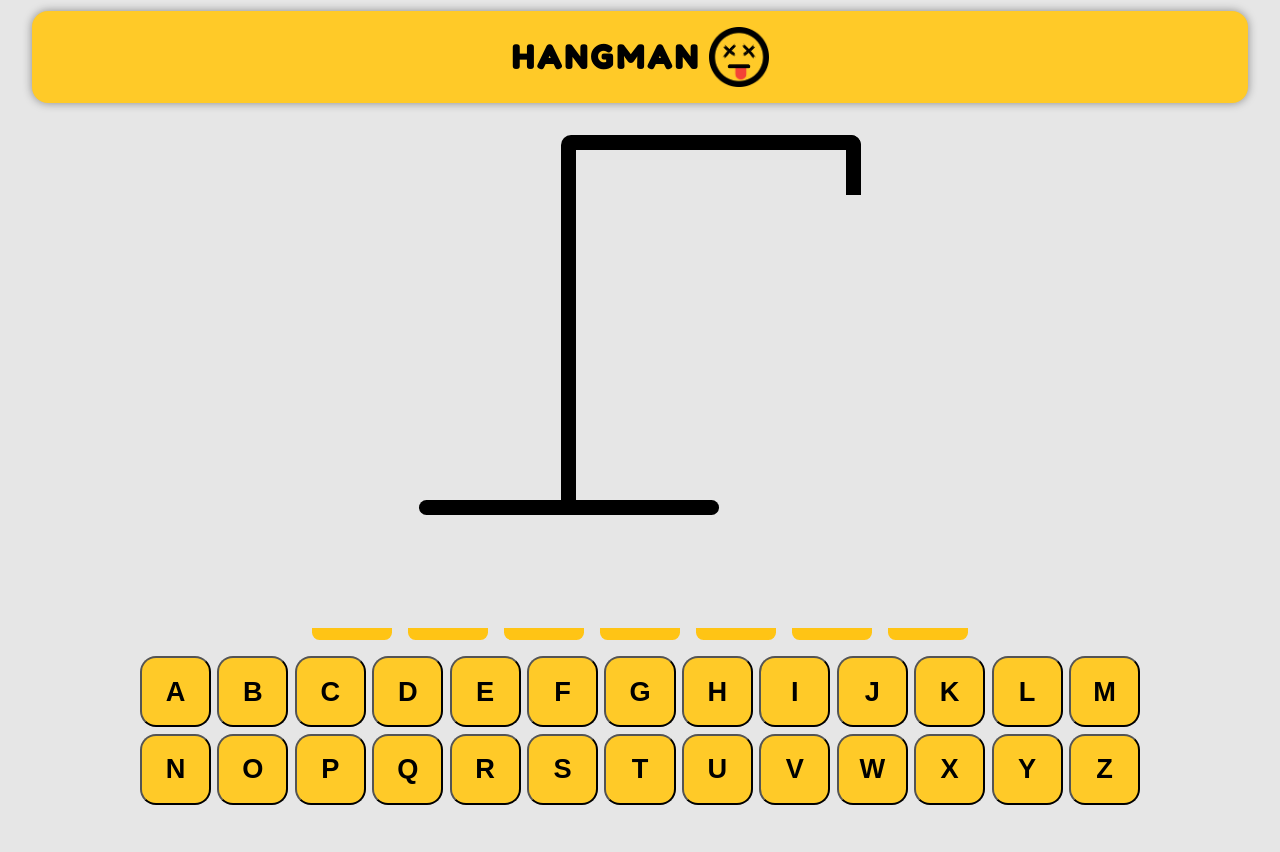
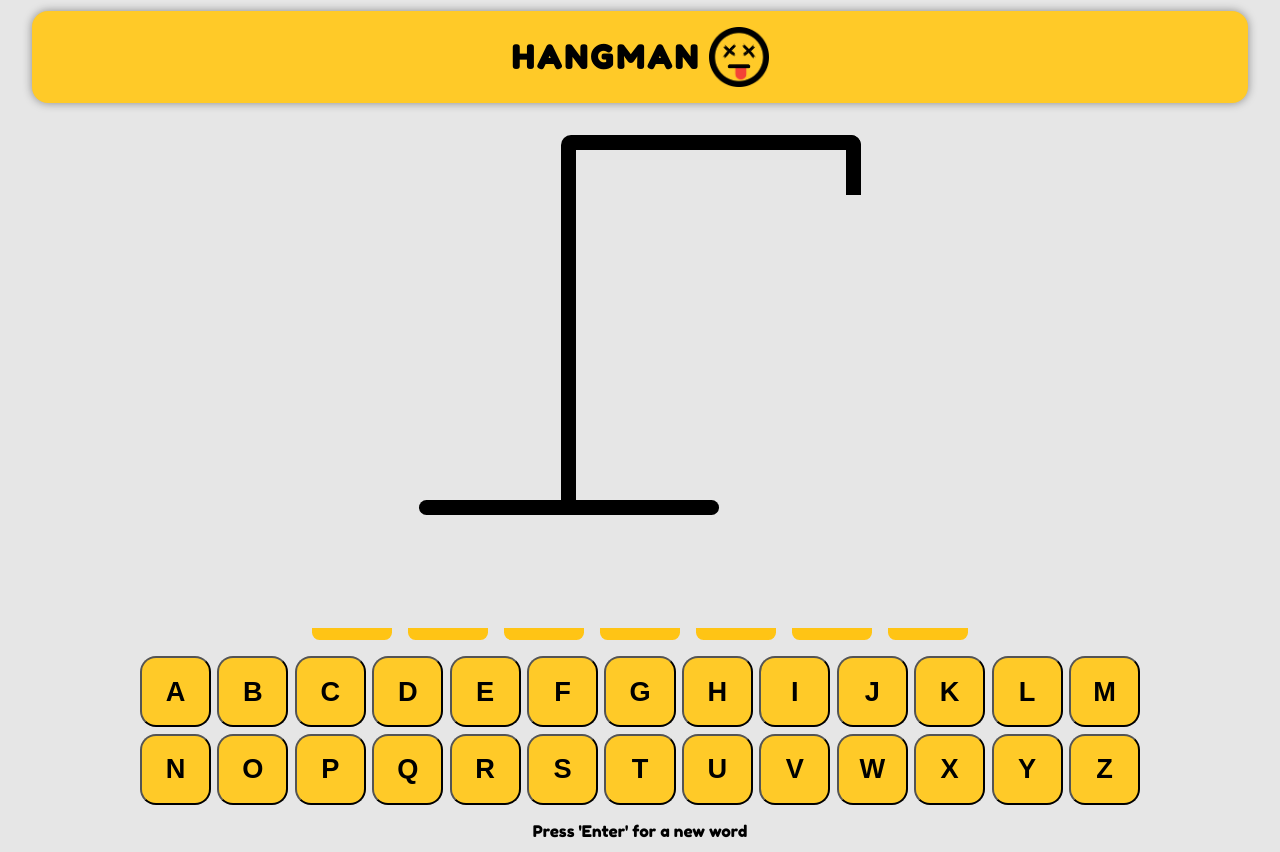
Before and after one commit to jeandre-visser/hangman, a React (Vite) app: page / in a window 1280 px wide. Before the commit the page ends 816 px from the top, so only its background shows below. Built offline with nearby package versions, Linux system fonts and the light colour scheme.

Commit message:
Add a footer

```diff
--- a/src/App.tsx
+++ b/src/App.tsx
@@ -79,6 +79,7 @@ function App() {
         addLetterGuessed={addLetterGuessed}
         disabled={win || lost}
       />
+      <footer>Press 'Enter' for a new word</footer>
     </div>
   )
 }
```
